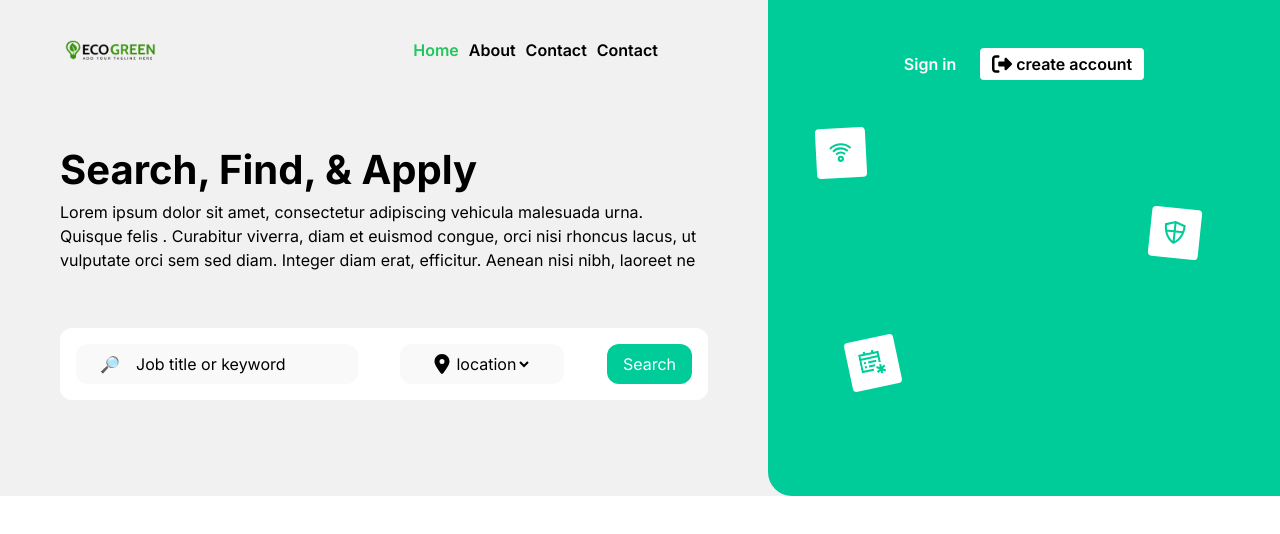
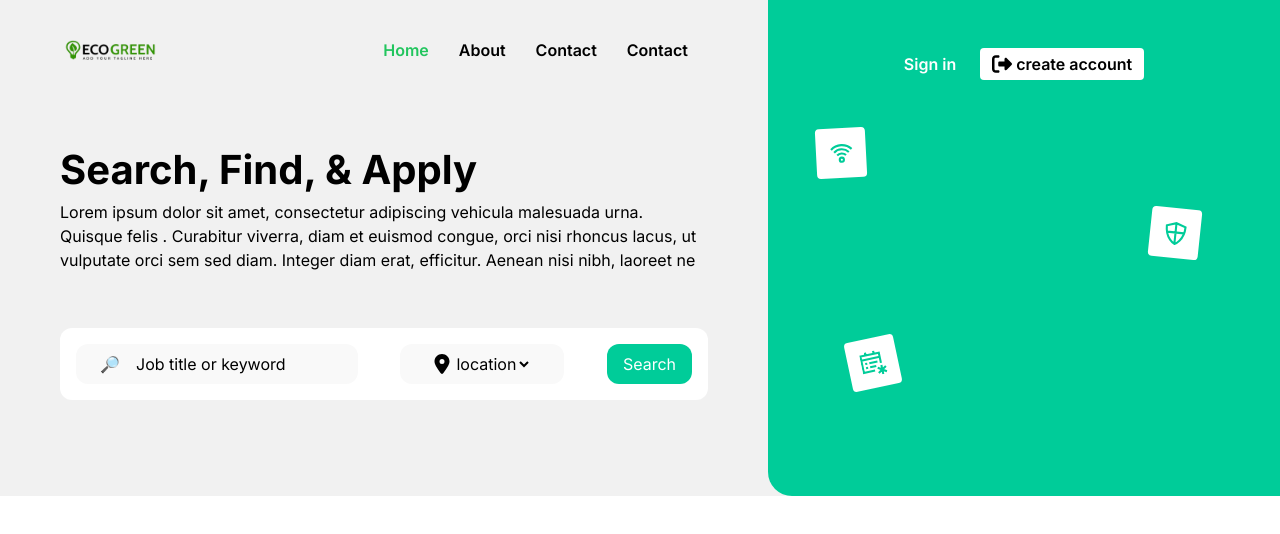
Before and after one commit to Georgeshayek/designpage, a Next.js app: page / in a window 1280 px wide. Shown: the top 534 px of the page. Built offline with nearby package versions, Linux system fonts and the light colour scheme.

Commit message:
tailwindcss  fixes 3

```diff
--- a/src/app/globals.css
+++ b/src/app/globals.css
@@ -24,3 +24,7 @@
     text-wrap: balance;
   }
 }
+.backgrounds{
+  background: rgb(241,241,241);
+background: linear-gradient(90deg, rgba(241,241,241,1) 60%, rgba(0,204,153,1) 60%);
+}
--- a/src/components/Hero/HeroNav/components/navbar.js
+++ b/src/components/Hero/HeroNav/components/navbar.js
@@ -18,11 +18,11 @@ const Navbar=()=>{
                 <Link href="/"><Image src="/logo.png" alt=" Logo" className="max-lg:mr-[50px]" width={100} height={50}/></Link>
             </div>
             <button id="burger-btn" className="  block text-white p-1 bg-[#00cc99] lg:hidden ml-[120px]" onClick={toggleShow}>&#9776;</button>
-            <ul className={`flex justify-center  max-lg:flex-col ${!show ? 'max-lg:hidden' : 'max-lg:block'} max-lg:absolute max-lg:top-[60px] max-lg:left-0 max-lg:bg-[#f1f1f1] max-lg:p-1 max-lg:w-[100%] px-[40px] max-lg:z-50`}>
-            <li className="max-lg:text-center  lg:inline-block lg:mr-[10px]"><Link className={`py-10  hover:text-[#555] text-[16px] font-semibold ${path==="/"?"text-green-500 font-semibold":""}`} href="/">Home</Link></li>
-            <li className=" max-lg:text-center lg:inline-block lg:mr-[10px]"><Link className={`py-5  hover:text-[#555] text-[16px] font-semibold  ${path==="/about"?"text-green-500 font-semibold":""}`} href="/about">About</Link></li>
-            <li className="max-lg:text-center lg:inline-block lg:mr-[10px]"><Link className={`py-5  hover:text-[#555] text-[16px] font-semibold ${path==="/contact"?"text-green-500 font-semibold":""}`} href="/contact">Contact</Link></li>
-            <li className="max-lg:text-center lg:inline-block lg:mr-[10px]"><Link className={`py-5  hover:text-[#555] text-[16px] font-semibold ${path==="/contact"?"text-green-500 font-semibold":""}`} href="/contact">Contact</Link></li>
+            <ul className={`flex justify-center  max-lg:flex-col ${!show ? 'max-lg:hidden' : 'max-lg:block'} max-lg:absolute max-lg:top-[60px] max-lg:left-0 max-lg:bg-[#f1f1f1] max-lg:p-1 max-lg:w-[100%]  max-lg:z-50`}>
+            <li className="max-lg:text-center  lg:inline-block lg:mr-[10px]"><Link className={`py-10 px-[10px]  hover:text-[#555] text-[16px] font-semibold ${path==="/"?"text-green-500 font-semibold":""}`} href="/">Home</Link></li>
+            <li className=" max-lg:text-center lg:inline-block lg:mr-[10px]"><Link className={`py-5 px-[10px]  hover:text-[#555] text-[16px] font-semibold  ${path==="/about"?"text-green-500 font-semibold":""}`} href="/about">About</Link></li>
+            <li className="max-lg:text-center lg:inline-block lg:mr-[10px]"><Link className={`py-5 px-[10px]  hover:text-[#555] text-[16px] font-semibold ${path==="/contact"?"text-green-500 font-semibold":""}`} href="/contact">Contact</Link></li>
+            <li className="max-lg:text-center lg:inline-block lg:mr-[10px]"><Link className={`py-5 px-[10px]  hover:text-[#555] text-[16px] font-semibold ${path==="/contact"?"text-green-500 font-semibold":""}`} href="/contact">Contact</Link></li>
 
         </ul>
 
--- a/src/components/Hero/HeroNav/heronav.js
+++ b/src/components/Hero/HeroNav/heronav.js
@@ -6,7 +6,6 @@ const { default: Navbar } = require("./components/navbar")
 const HeroNav=()=>{
     return(
         <div className="  basis-[60%] px-[60px]  max-lg:px-0">
-                         <div className="container mx-auto">
             <Navbar/>
 
             <div className="pb-[80px]">
@@ -14,7 +13,6 @@ const HeroNav=()=>{
             <SearchBar/>
         </div>
         </div>
-        </div>
     )
 }
 export default HeroNav
--- a/src/components/Hero/HeroSign/components/icondiv.js
+++ b/src/components/Hero/HeroSign/components/icondiv.js
@@ -1,6 +1,6 @@
 const IconDiv=(props)=>{
     return(
-        <div className={`rounded bg-white text-[#00cc99] w-[50px] h-[50px] text-[25px] p-3  ${props.className}`}>
+        <div className={`flex items-center justify-center rounded bg-white text-[#00cc99] w-[50px] h-[50px] text-[25px]  ${props.className}`}>
             {props.children}
         </div>
     )
--- a/src/components/Hero/HeroSign/herosign.js
+++ b/src/components/Hero/HeroSign/herosign.js
@@ -5,12 +5,12 @@ const HeroSign=()=>{
     return(
 
         <div className="  bg-[#00cc99] basis-[40%] rounded-bl-3xl">
-                        <div className="container mx-auto">
+
 
             <SignNav/>
             <IconsContainer/>
 </div>
-        </div>
+
     )
 }
 export default HeroSign
--- a/src/components/Hero/hero.js
+++ b/src/components/Hero/hero.js
@@ -4,9 +4,10 @@ import HeroSign from "./HeroSign/herosign"
 const Hero=()=>{
    return(
 
-    <div className="bg-[#f1f1f1]">
+    <div className="backgrounds">
+    <div className="container mx-auto">
 
-    <div className="flex max-lg:flex-col  max-lg:bg-white">
+    <div className="bg-[#f1f1f1] flex max-lg:flex-col max-lg:bg-white">
 
 
         <HeroNav/>
@@ -14,6 +15,7 @@ const Hero=()=>{
 
     </div>
 </div>
+</div>
     )
 }
 
```
